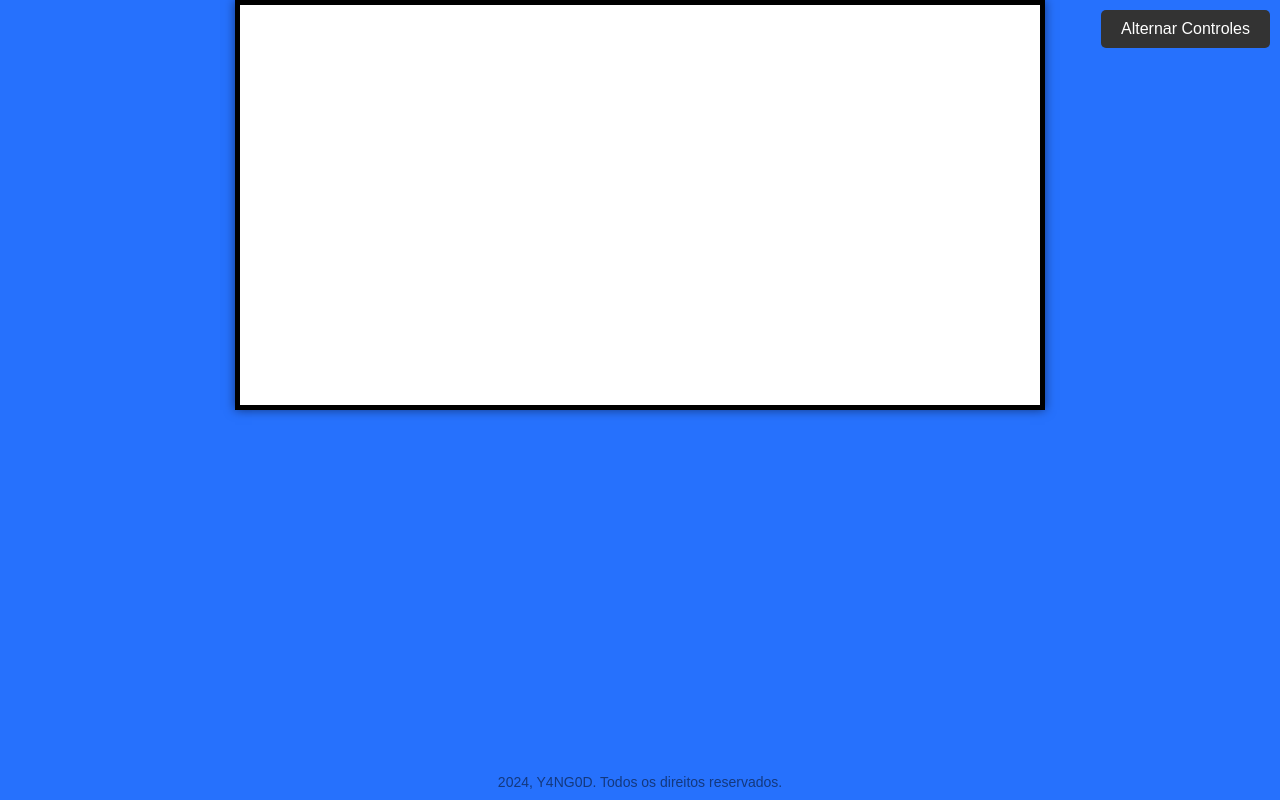
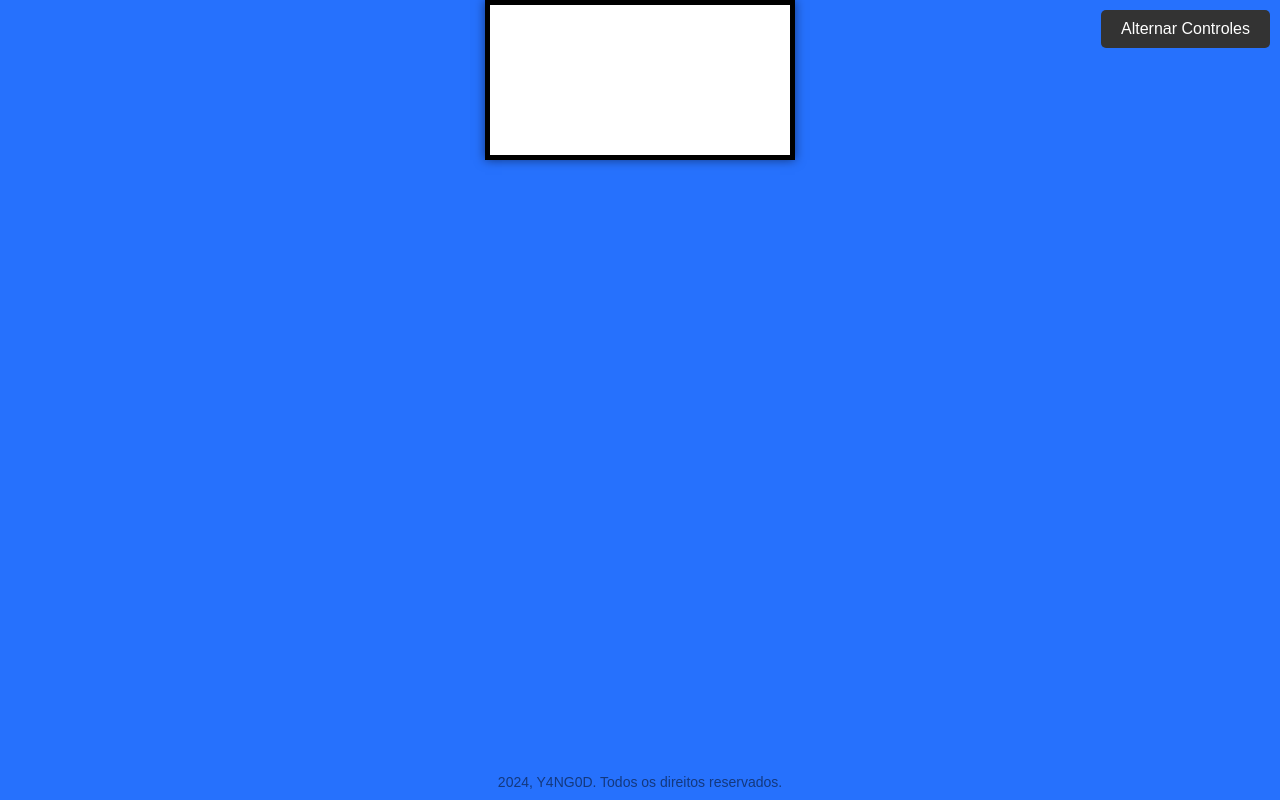
Before and after one commit to Y4NG0D/tcc, a plain HTML site: page index.html in a window 1280 px wide. Drawn offline with Linux system fonts and the light colour scheme.

Commit message:
Update index.html

```diff
--- a/index.html
+++ b/index.html
@@ -9,11 +9,11 @@
 <body>
     <div class="game-container">
         <div id="gameCanvasContainer">
-            <canvas id="gameCanvas" width="800" height="400"></canvas>
+            <canvas id="gameCanvas"></canvas>
         </div>
         <div class="watermark">2024, Y4NG0D. Todos os direitos reservados.</div>
+        <button id="mobileDesktopButton">Alternar Controles</button>
     </div>
-    <button id="mobileDesktopButton">Alternar Controles</button>
     <script src="game.js"></script>
 </body>
 </html>
```
